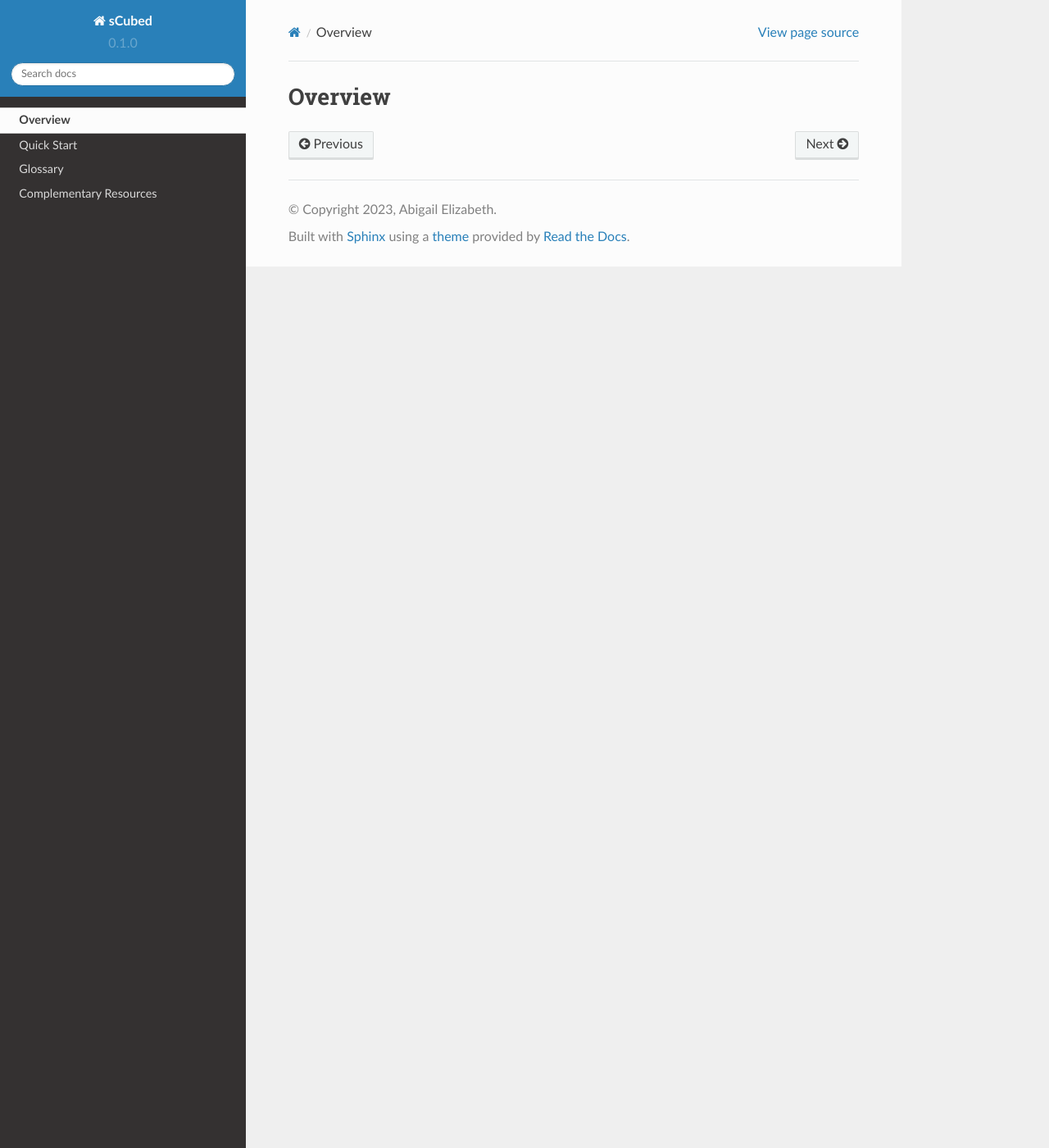
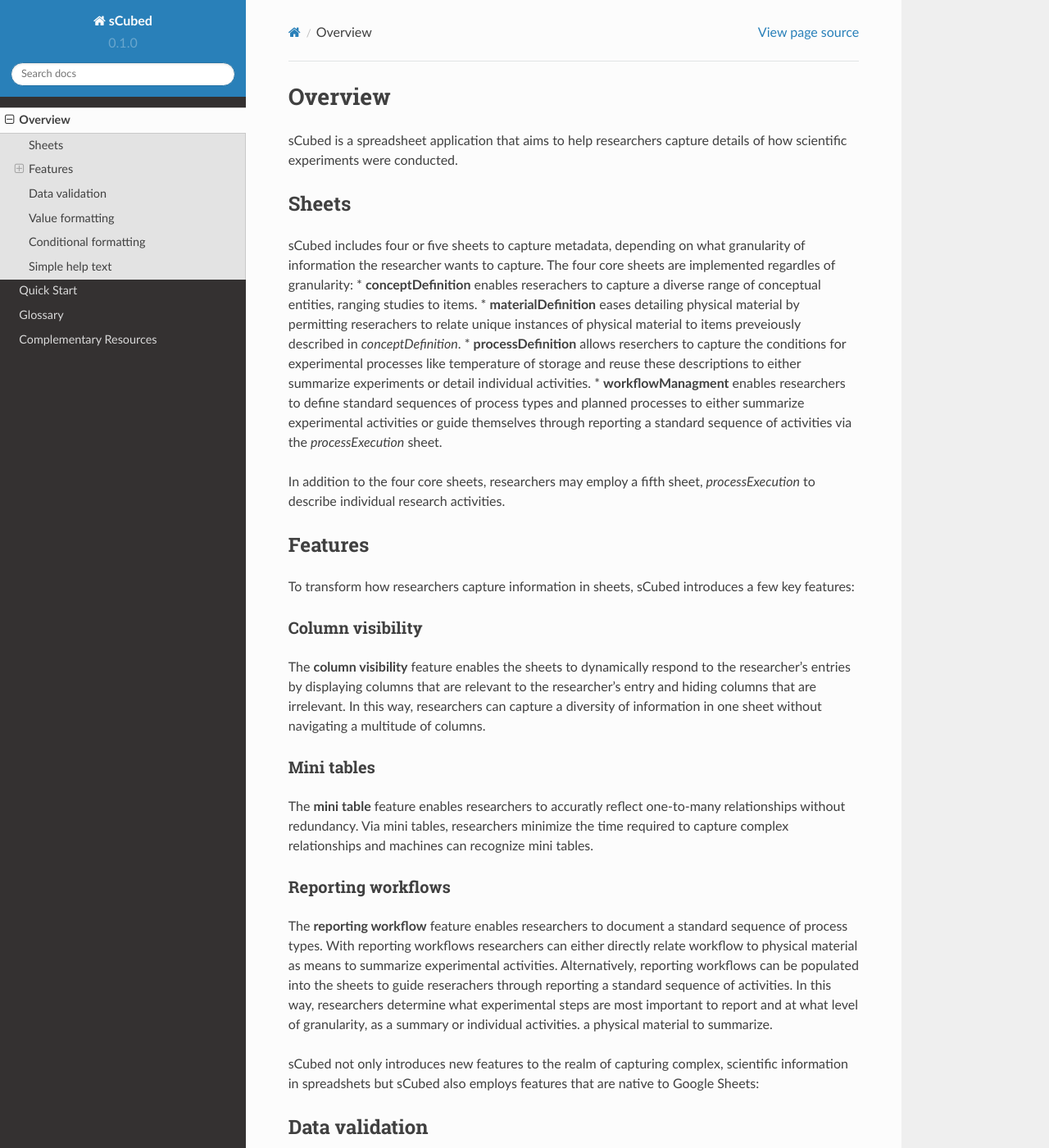
Before and after one commit to aemoore62/sCubed_docs, a Sphinx documentation site: the page built from docs/source/overview.rst, in a window 1280 px wide and 1400 px high. Shown: the whole window at 82% size. Built offline with Sphinx 7.4.7 and the Read the Docs theme 2.0.0, drawn with Linux system fonts in a browser that asks for light colours; some of the changed text lies outside the part shown.

Commit message:
add desc of sheets and features

```diff
--- a/docs/source/overview.rst
+++ b/docs/source/overview.rst
@@ -1,2 +1,54 @@
 Overview
 =====
+sCubed is a spreadsheet application that aims to help researchers capture details of how scientific experiments were conducted.
+
+Sheets
+-------
+sCubed includes four or five sheets to capture metadata, depending on what granularity of information the researcher wants to capture. The four core sheets are implemented regardles of granularity:
+* **conceptDefinition** enables reserachers to capture a diverse range of conceptual entities, ranging studies to items.
+* **materialDefinition** eases detailing physical material by permitting reserachers to relate unique instances of physical material to items preveiously described in *conceptDefinition*.
+* **processDefinition** allows reserchers to capture the conditions for experimental processes like temperature of storage and reuse these descriptions to either summarize experiments or detail individual activities.
+* **workflowManagment** enables researchers to define standard sequences of process types and planned processes to either summarize experimental activities or guide themselves through reporting a standard sequence of activities via the *processExecution* sheet.
+
+In addition to the four core sheets, researchers may employ a fifth sheet, *processExecution* to describe individual research activities.
+
+Features
+-------
+To transform how researchers capture information in sheets, sCubed introduces a few key features:
+
+Column visibility
+~~~~~~~~~~
+The **column visibility** feature enables the sheets to dynamically respond to the researcher's entries by displaying columns that are relevant
+to the researcher's entry and hiding columns that are irrelevant. In this way, researchers can capture a diversity of information in one sheet without
+navigating a multitude of columns.
+
+Mini tables
+~~~~~~~~~~
+The **mini table** feature enables researchers to accuratly reflect one-to-many relationships without redundancy. Via mini tables, researchers minimize
+the time required to capture complex relationships and machines can recognize mini tables.
+
+Reporting workflows
+~~~~~~~~~~
+The **reporting workflow** feature enables researchers to document a standard sequence of process types. With reporting workflows researchers can either directly relate workflow to physical material as means to summarize experimental activities. Alternatively, reporting workflows can be populated into the
+sheets to guide reserachers through reporting a standard sequence of activities. In this way, researchers determine what experimental steps are most important to report and at what level of granularity, as a summary or individual activities.
+a physical material to summarize.
+
+sCubed not only introduces new features to the realm of capturing complex, scientific information in spreadshets but sCubed also employs features that are native to Google Sheets:
+
+Data validation
+-------
+**Data validation** restricts the entries that researchers can make, e.g. select an item from a list of controlled vocabularies.
+
+Value formatting
+-------
+**Value formatting** dictates how values are displayed and mitigates unwanted transformations to information like gene names being converted to dates.
+
+Conditional formatting
+-------
+**Conditional formatting** changes the background colors of cells to indicate which fields are required, optional, completed, or not applicable.
+
+Simple help text
+-------
+**Simple help text**, implmented using the Google Sheets feature *notes*, provide key information about what is expected of entries.
+
+Through five sheets and a combination of features that are novel and native to Google Sheets, sCubed honors the preferance of many researchers to capture and share metadata. Simulaltaneously, sCubed targets the challenge to make complex, scientific information in spreadsheets trustworthy and machine-actionaable.
```
